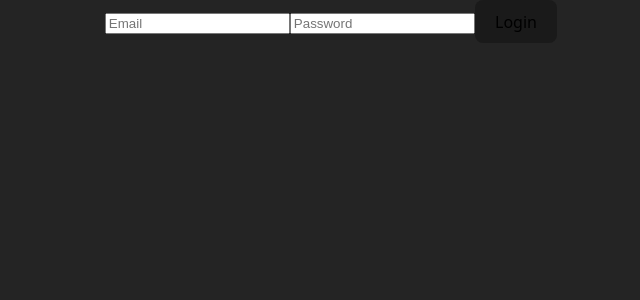
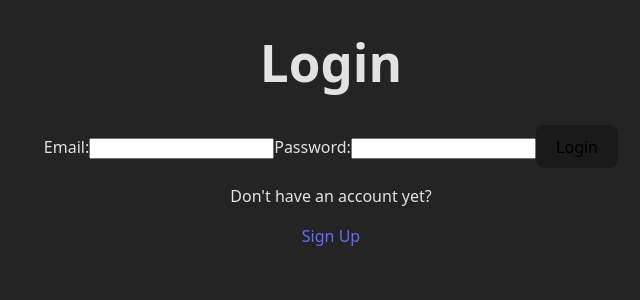
Before and after one commit to PauSerranoHerraiz/tribbu-frontend, a React (Vite) app: page /login in a window 1280 px wide. Shown: the top 300 px of the page, without its empty margins (309-949 px from the left). Built offline with nearby package versions, Linux system fonts and the light colour scheme.

Commit message:
Added a Tribbu gate page

```diff
--- a/src/App.jsx
+++ b/src/App.jsx
@@ -2,6 +2,7 @@ import { Routes, Route } from "react-router-dom";
 import HomePage from "./pages/HomePage";
 import LoginPage from "./pages/LoginPage";
 import SignupPage from "./pages/SignupPage";
+import TribbuGatePage from "./pages/TribbuGatePage";
 
 function App() {
 
@@ -12,6 +13,7 @@ function App() {
         <Route path="/" element={<HomePage />} />
         <Route path="/login" element={ <LoginPage />} />
         <Route path="/signup" element={<SignupPage /> } />
+        <Route path="/tribbu-gate" element={<TribbuGatePage /> } />
       </Routes>
     </div>
   )
--- a/src/pages/LoginPage.jsx
+++ b/src/pages/LoginPage.jsx
@@ -1,42 +1,62 @@
-import { useState, useEffect, useContext } from "react";  // Agregado useState y useContext
-import { useNavigate } from "react-router-dom";
+import { useState, useContext } from "react";
+import { Link, useNavigate } from "react-router-dom";
 import { AuthContext } from "../context/auth.context";
+import authService from "../services/auth.service";
 
-function LoginPage() {
-  const { login, isLoggedIn } = useContext(AuthContext);  // Usar useContext en lugar de useAuth
+function LoginPage(props) {
+  const [email, setEmail] = useState("");
+  const [password, setPassword] = useState("");
+  const [errorMessage, setErrorMessage] = useState(undefined);
+
   const navigate = useNavigate();
-  const [email, setEmail] = useState("");  // Estado para email
-  const [password, setPassword] = useState("");  // Estado para password
 
-  useEffect(() => {
-    if (isLoggedIn) {  // Cambiado a isLoggedIn
-      navigate("/gate");
-    }
-  }, [isLoggedIn]);
+  const { storeToken, authenticateUser } = useContext(AuthContext);
 
-  const handleSubmit = async (e) => {
+  const handleEmail = (e) => setEmail(e.target.value);
+  const handlePassword = (e) => setPassword(e.target.value);
+
+  const handleLoginSubmit = (e) => {
     e.preventDefault();
-    await login(email, password);  // Ahora usa la función del contexto
+    const requestBody = { email, password };
+
+    authService
+      .login(requestBody)
+      .then((response) => {
+        console.log("JWT token", response.data.authToken);
+
+        storeToken(response.data.authToken);
+        authenticateUser();
+        navigate("/tribbu-gate");
+      })
+      .catch((error) => {
+        const errorDescription = error.response.data.message;
+        setErrorMessage(errorDescription);
+      });
   };
 
   return (
-    <form onSubmit={handleSubmit}>
-      <input
-        type="email"
-        value={email}
-        onChange={(e) => setEmail(e.target.value)}
-        placeholder="Email"
-        required
-      />
+    <div className="LoginPage">
+      <h1>Login</h1>
+
+      <form onSubmit={handleLoginSubmit}>
+        <label>Email:</label>
+        <input type="email" name="email" value={email} onChange={handleEmail} />
+
+        <label>Password:</label>
         <input
           type="password"
+          name="password"
           value={password}
-        onChange={(e) => setPassword(e.target.value)}
-        placeholder="Password"
-        required
+          onChange={handlePassword}
         />
+
         <button type="submit">Login</button>
       </form>
+      {errorMessage && <p className="error-message">{errorMessage}</p>}
+
+      <p>Don't have an account yet?</p>
+      <Link to={"/signup"}> Sign Up</Link>
+    </div>
   );
 }
 
--- /dev/null
+++ b/src/pages/TribbuGatePage.jsx
@@ -0,0 +1,17 @@
+function TribbuGatePage (){
+const { user, isLoading } = useContext(AuthContext);
+const navigate = useNavigate();
+
+useEffect(() => {
+  if (isLoading) return;  // esperar a que se cargue user
+
+  if (!user) {
+    navigate("/login"); // seguridad extra
+  } else if (!user.tribbu) {
+    navigate("/create-tribbu"); // todavía no tiene tribbu
+  } else {
+    navigate(`/tribbu/${user.tribbu._id}`); // tiene tribbu
+  }
+}, [user, isLoading]);
+}
+export default TribbuGatePage
```
Also changed, not shown: src/pages/SignupPage.jsx (+0 -7 lines). Lines whose indentation alone changed are shown as unchanged.
